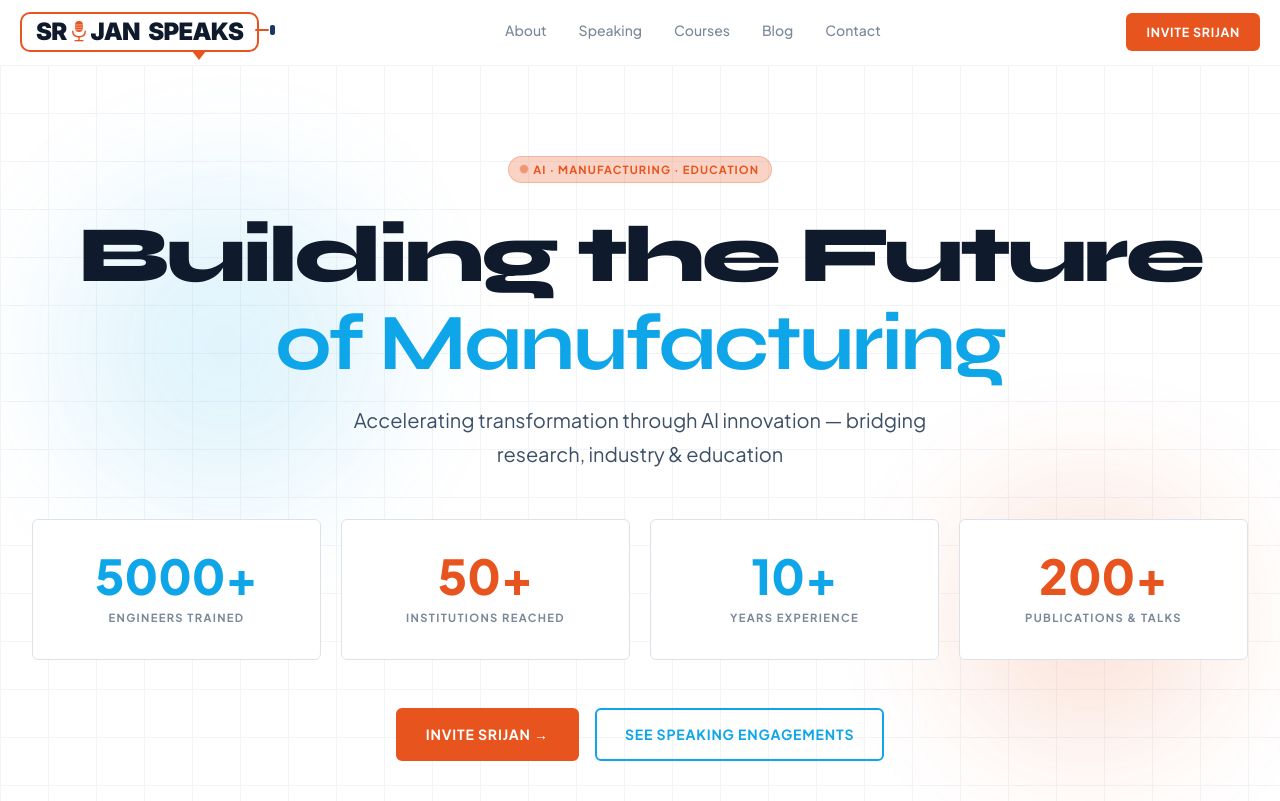
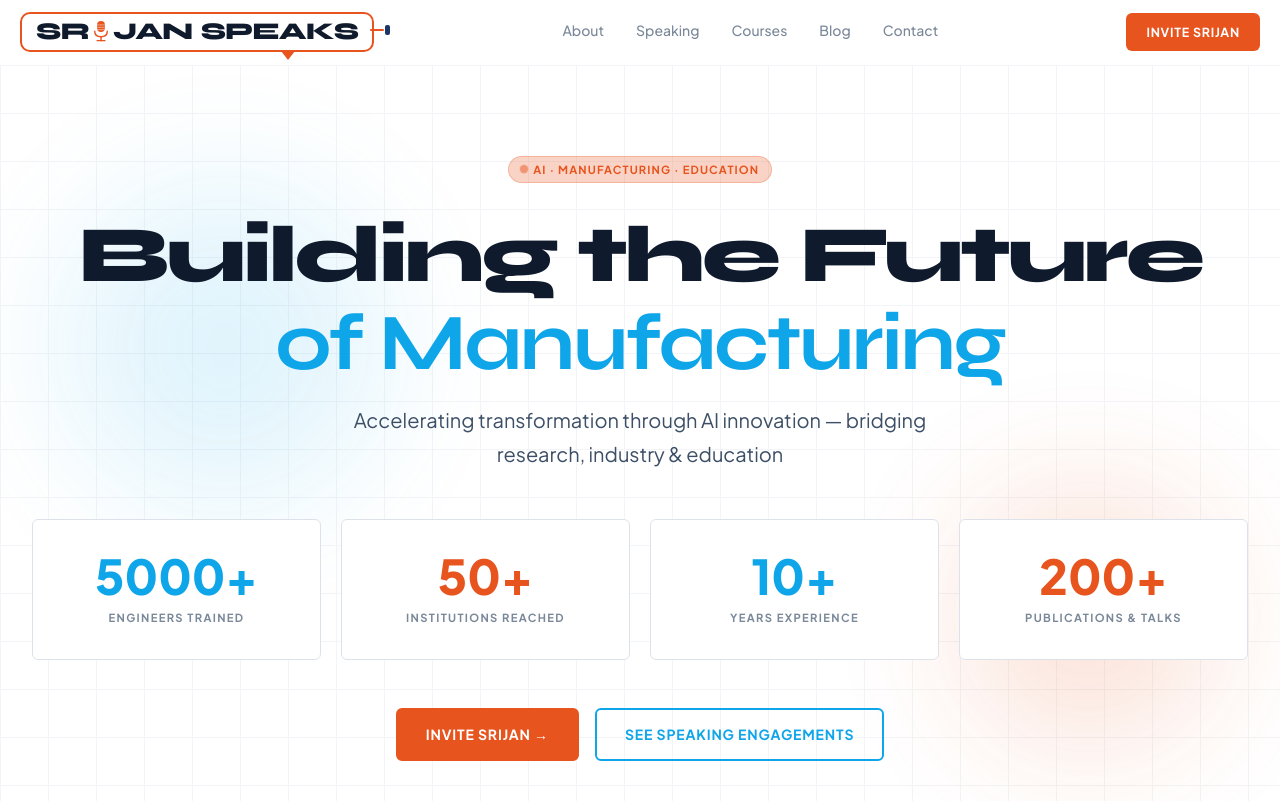
Before and after one commit to anmolmalviya0/new, a Next.js app: page / in a window 1280 px wide. Shown: the top 801 px of the page. Built offline with nearby package versions, Linux system fonts and the light colour scheme.

Commit message:
feat: Apply Syne display font to Logo component with enhanced letterSpacing

```diff
--- a/app/components/Logo.tsx
+++ b/app/components/Logo.tsx
@@ -39,8 +39,9 @@ export default function Logo({ size = 'md' }: { size?: 'sm' | 'md' | 'lg' }) {
         padding: size === 'sm' ? '4px 10px' : size === 'lg' ? '8px 18px' : '6px 14px',
         position: 'relative',
         color: 'var(--fg)',
-        fontFamily: "'Inter', 'Arial Black', sans-serif",
-        letterSpacing: '-0.03em',
+        fontFamily: "var(--font-display, 'Syne', 'Arial Black', sans-serif)",
+        letterSpacing: '-0.04em',
+        fontWeight: 800,
       }}
     >
       {/* Speech bubble tail */}
```
